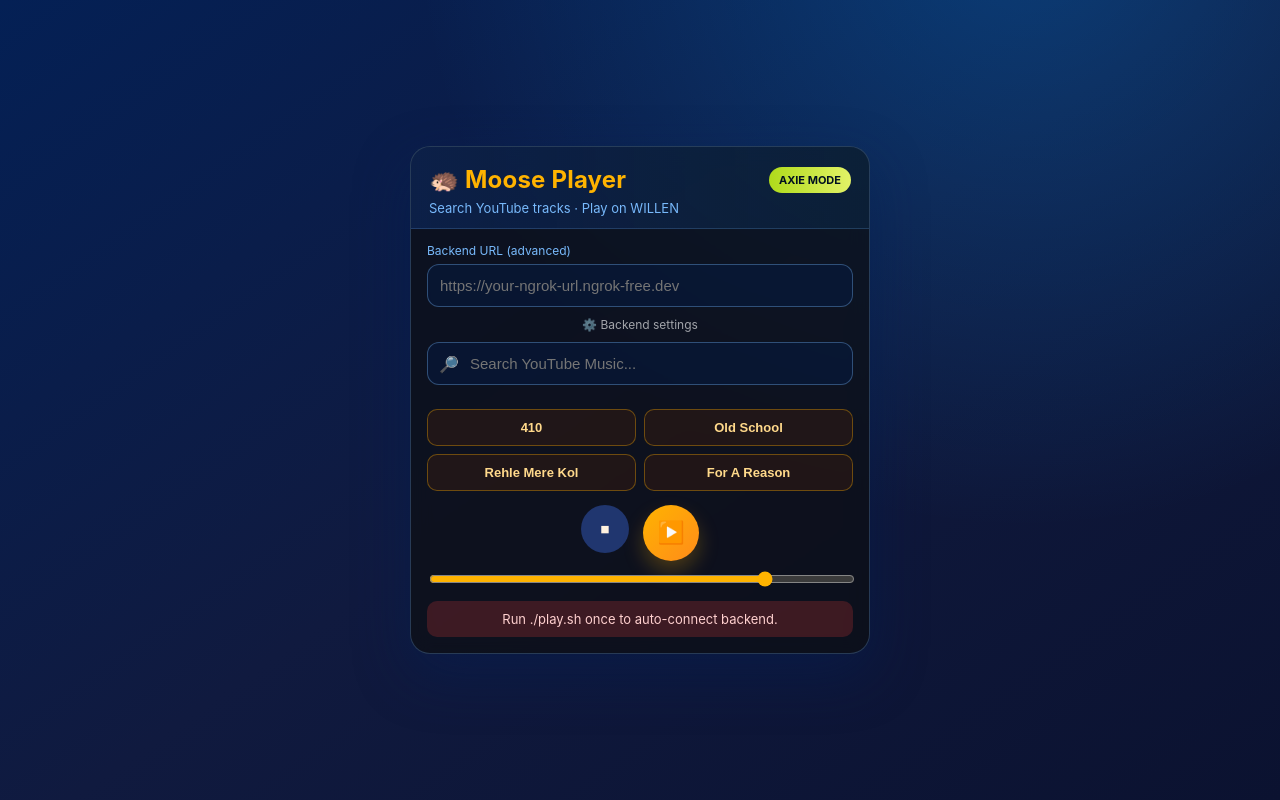
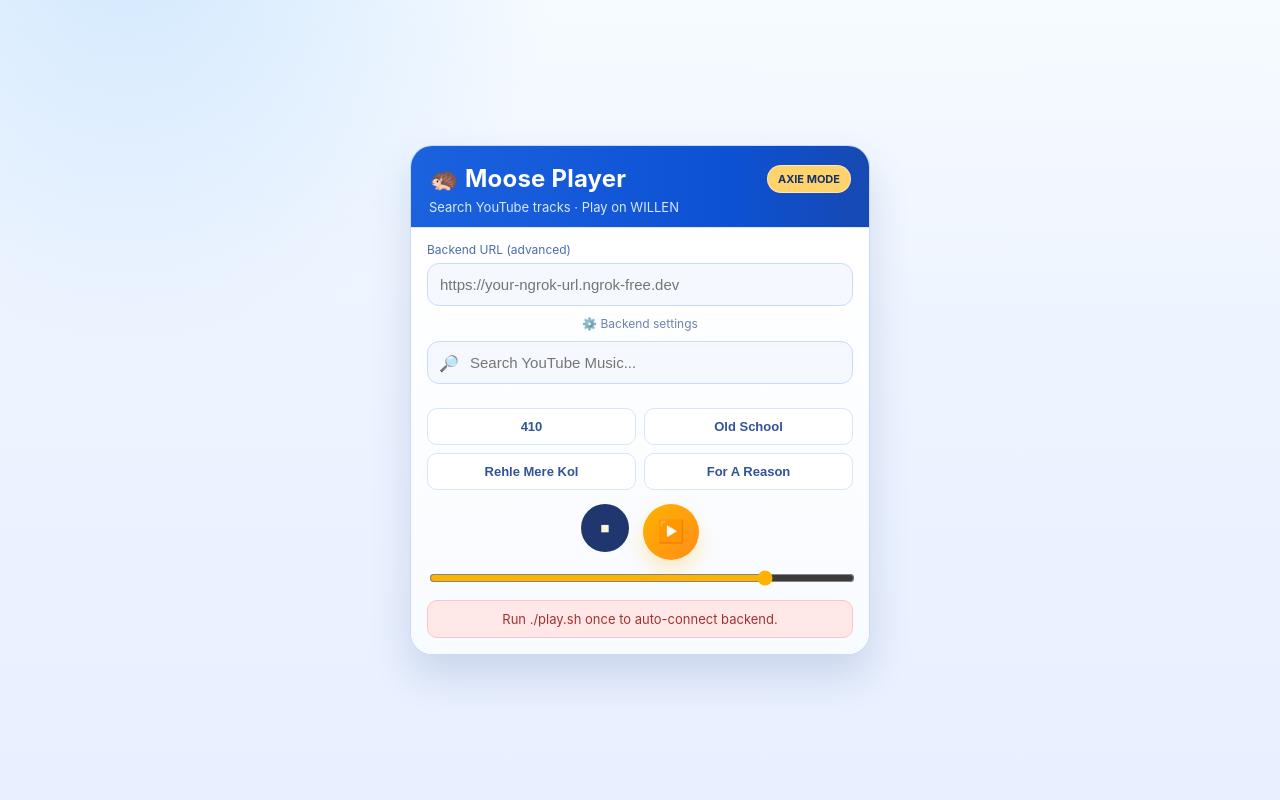
Before and after one commit to moosetheaxie/moose-music-player, a website: page index.html in a window 1280 px wide. Both pictures are taken after a click on the element "⚙️ Backend settings". Drawn offline with Linux system fonts and the light colour scheme.

Commit message:
Refine UI to closer app.axieinfinity.com visual style

```diff
--- a/index.html
+++ b/index.html
@@ -24,10 +24,10 @@
       margin: 0;
       min-height: 100vh;
       font-family: Inter, -apple-system, Segoe UI, Roboto, sans-serif;
-      color: var(--paper-100);
+      color: #1f2f57;
       background:
-        radial-gradient(circle at 80% -10%, rgba(0, 148, 255, 0.28), transparent 45%),
-        linear-gradient(145deg, var(--blue-400), #101a3f 50%, #0b1230);
+        radial-gradient(circle at 10% -10%, rgba(120, 185, 251, 0.3), transparent 30%),
+        linear-gradient(180deg, #f6fbff 0%, #eef4ff 42%, #e8efff 100%);
       display: grid;
       place-items: center;
       padding: 16px;
@@ -36,44 +36,45 @@
     .player {
       width: 100%;
       max-width: 460px;
-      border-radius: 20px;
-      border: 1px solid rgba(120, 185, 251, 0.25);
-      background: rgba(13, 14, 18, 0.72);
-      backdrop-filter: blur(10px);
-      box-shadow: 0 20px 55px rgba(4, 32, 85, 0.45);
+      border-radius: 22px;
+      border: 1px solid #c9dafd;
+      background: #ffffff;
+      box-shadow: 0 20px 40px rgba(33, 67, 131, 0.16);
       overflow: hidden;
     }
 
     .header {
       padding: 18px 18px 12px;
-      border-bottom: 1px solid rgba(120, 185, 251, 0.2);
-      background: linear-gradient(90deg, rgba(13, 81, 211, 0.22), rgba(0, 148, 255, 0.08));
+      border-bottom: 1px solid #dbe8ff;
+      background: linear-gradient(90deg, #1b62df 0%, #0d51d3 70%, #1749b2 100%);
+      color: #fff;
     }
 
     .title-row { display: flex; justify-content: space-between; align-items: center; gap: 10px; }
-    .header h1 { margin: 0; font-size: 24px; color: var(--axie-orange); letter-spacing: 0.2px; }
-    .header p { margin: 6px 0 0; font-size: 13px; color: var(--blue-100); }
+    .header h1 { margin: 0; font-size: 24px; color: #fff; letter-spacing: 0.2px; }
+    .header p { margin: 6px 0 0; font-size: 13px; color: #dbe8ff; }
 
     .badge {
       border-radius: 999px;
       padding: 6px 10px;
       font-size: 11px;
       font-weight: 700;
-      color: #001020;
-      background: linear-gradient(90deg, var(--ok), #e2f267);
+      color: #12316d;
+      background: #ffd36b;
+      border: 1px solid rgba(255,255,255,0.45);
       white-space: nowrap;
     }
 
-    .section { padding: 14px 16px; }
+    .section { padding: 14px 16px; background: linear-gradient(180deg, #ffffff, #f8fbff); }
 
     .backend-config { display: none; margin-bottom: 10px; }
     .backend-config.show { display: block; }
-    .backend-config label { display: block; margin-bottom: 6px; font-size: 12px; color: var(--blue-100); }
+    .backend-config label { display: block; margin-bottom: 6px; font-size: 12px; color: #4a6dac; }
 
     .backend-toggle {
       text-align: center;
       font-size: 12px;
-      color: rgba(255, 255, 255, 0.62);
+      color: #6e83ad;
       cursor: pointer;
       margin-top: 2px;
       user-select: none;
@@ -81,10 +82,10 @@
 
     input[type="text"] {
       width: 100%;
-      border: 1px solid rgba(120, 185, 251, 0.35);
+      border: 1px solid #c9dafd;
       border-radius: 12px;
-      background: rgba(4, 32, 85, 0.35);
-      color: var(--paper-100);
+      background: #f5f8ff;
+      color: #1f2f57;
       font-size: 15px;
       padding: 12px;
       outline: none;
@@ -120,29 +121,29 @@
       align-items: center;
       padding: 10px;
       border-radius: 12px;
-      border: 1px solid rgba(120, 185, 251, 0.25);
-      background: rgba(4, 32, 85, 0.35);
+      border: 1px solid #d7e4ff;
+      background: #ffffff;
       cursor: pointer;
-      transition: transform .12s ease, border-color .12s ease;
+      transition: transform .12s ease, border-color .12s ease, box-shadow .12s ease;
     }
-    .search-result:hover { transform: translateY(-1px); border-color: var(--axie-orange); }
+    .search-result:hover { transform: translateY(-1px); border-color: #9fc0ff; box-shadow: 0 6px 16px rgba(33, 67, 131, 0.12); }
     .search-result img {
       width: 54px; height: 54px; border-radius: 10px; object-fit: cover;
       border: 1px solid rgba(255,255,255,0.2);
     }
-    .title { font-size: 14px; font-weight: 700; color: #fff; line-height: 1.25; }
-    .artist { font-size: 12px; margin-top: 4px; color: var(--blue-100); }
-    .duration { font-size: 12px; color: rgba(255,255,255,0.7); }
+    .title { font-size: 14px; font-weight: 700; color: #21356d; line-height: 1.25; }
+    .artist { font-size: 12px; margin-top: 4px; color: #4a6dac; }
+    .duration { font-size: 12px; color: #6d84b6; }
 
     .now-playing {
       display: none;
-      border: 1px solid rgba(255, 179, 0, 0.4);
-      background: linear-gradient(135deg, rgba(255, 179, 0, 0.18), rgba(13, 81, 211, 0.16));
+      border: 1px solid #bcd3ff;
+      background: linear-gradient(135deg, #eaf2ff, #f8fbff);
       border-radius: 14px;
       padding: 12px;
     }
-    .now-playing h2 { margin: 0 0 4px; font-size: 16px; color: #fff; }
-    .now-playing p { margin: 0; color: #ffe8b3; font-size: 13px; }
+    .now-playing h2 { margin: 0 0 4px; font-size: 16px; color: #1e3774; }
+    .now-playing p { margin: 0; color: #5072b0; font-size: 13px; }
 
     .quick-buttons {
       display: grid;
@@ -152,9 +153,9 @@
     }
 
     .quick-btn {
-      border: 1px solid rgba(255, 179, 0, 0.35);
-      background: rgba(58, 30, 16, 0.45);
-      color: #ffd98b;
+      border: 1px solid #d7e4ff;
+      background: #ffffff;
+      color: #31539a;
       border-radius: 10px;
       font-size: 13px;
       padding: 10px 8px;
@@ -181,13 +182,14 @@
       font-size: 13px;
       border-radius: 10px;
       padding: 10px;
-      background: rgba(255,255,255,0.06);
-      color: rgba(255,255,255,0.75);
+      background: #f2f7ff;
+      color: #5b76ac;
+      border: 1px solid #d7e4ff;
     }
-    .status.connected { background: rgba(175,219,27,0.18); color: #dffb74; }
-    .status.error { background: rgba(255,67,62,0.2); color: #ffd0cf; }
+    .status.connected { background: #ecf8dc; color: #4e6f13; border-color: #cde9a3; }
+    .status.error { background: #ffe8e7; color: #a2322f; border-color: #ffc4c1; }
 
-    .loading { text-align: center; padding: 16px; color: rgba(255,255,255,0.6); }
+    .loading { text-align: center; padding: 16px; color: #6f85b3; }
   </style>
 </head>
 <body>
```
